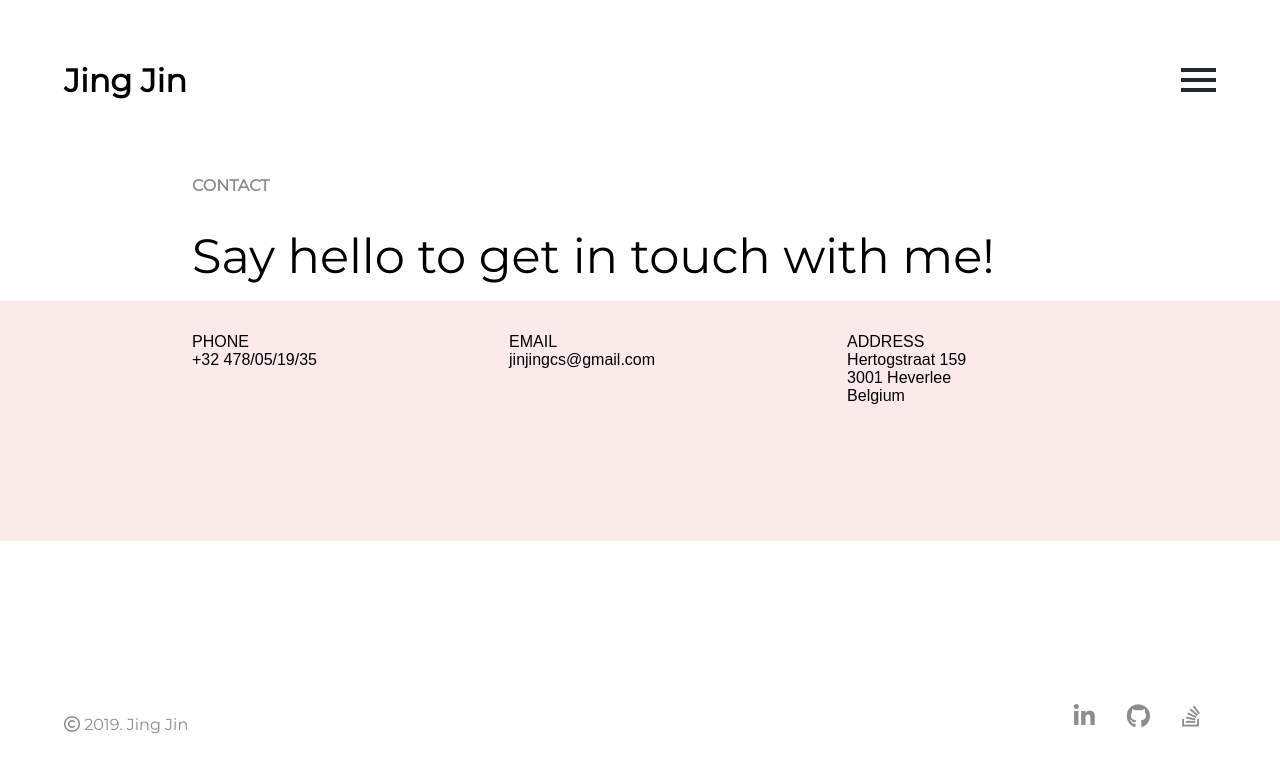
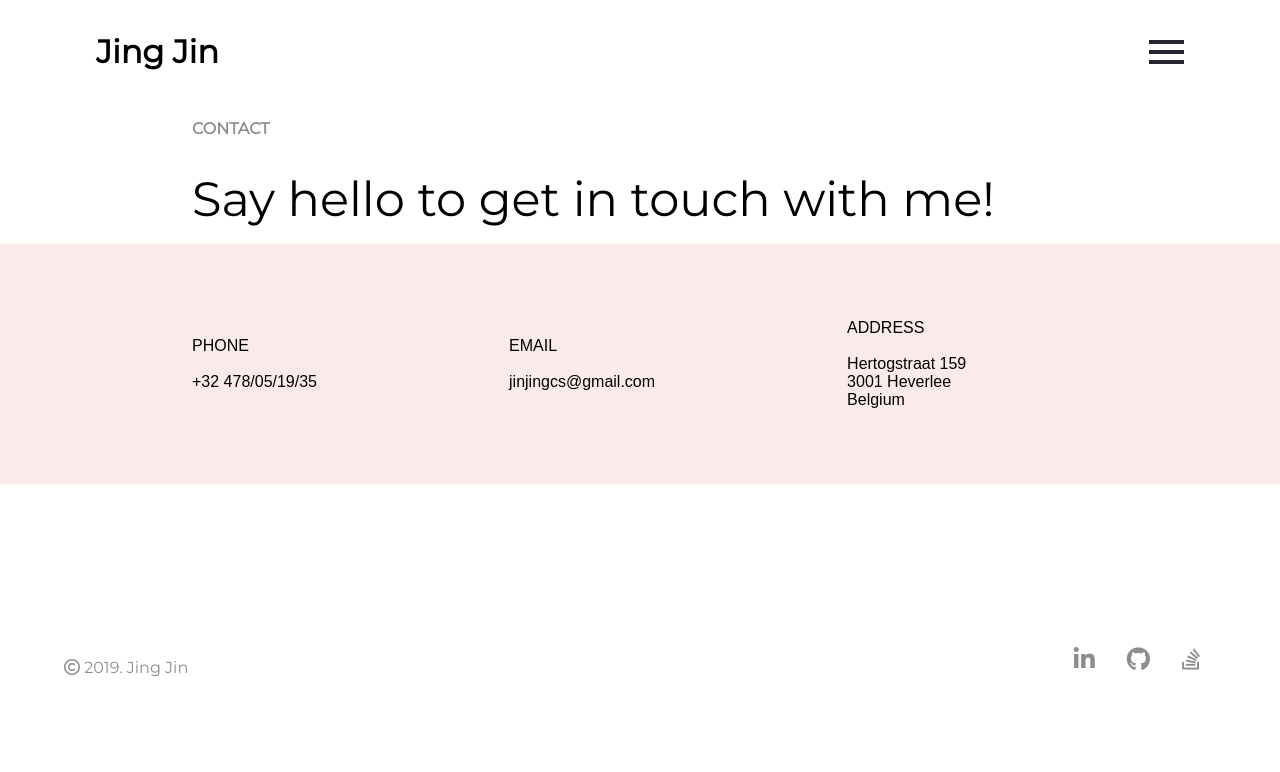
Before and after one commit to jing-chu/portfolio-and-cv, a plain HTML site: page contact.html in a window 1280 px wide. Drawn offline with Linux system fonts and the light colour scheme.

Commit message:
js on button

```diff
--- a/contact.html
+++ b/contact.html
@@ -6,18 +6,25 @@
         <meta http-equiv="X-UA-Compatible" content="ie=edge">
         <link rel="stylesheet" href="resources/css/main.css">
         <link href="https://fonts.googleapis.com/css?family=Montserrat&display=swap" rel="stylesheet">
+        <script src="resources/javascript/main.js"></script>
         <script src="https://kit.fontawesome.com/a076d05399.js"></script>
         <title>Jing-Contact</title>
     </head>
     <body>
         <!--Header-->
-        <header class="name-menu">
+        <header class="navbar">
             <p class="name">Jing Jin</p>
-                <div class="menu">
-                    <div id="menu"></div>
-                     <div id="menu"></div>
-                    <div id="menu"></div>
-                </div>
+            <div id="mySidenav" class="sidenav">
+                <a href="javascript:void(0)" class="closebtn" onclick="closeNav()">&times;</a>
+                <a href="index.html">Portfolio</a>
+                <a href="cv.html">CV</a>
+                <a href="contact.html">Contact</a>
+            </div>
+            <div class="menu" onclick="openNav()">
+                <div id="menu"></div>
+                <div id="menu"></div>
+                <div id="menu"></div>
+            </div>
         </header>
 
         <!--Between header and footer-->
--- /dev/null
+++ b/resources/javascript/main.js
@@ -0,0 +1,7 @@
+function openNav() {
+    document.getElementById("mySidenav").style.width = "25rem";
+}
+
+function closeNav() {
+    document.getElementById("mySidenav").style.width = "0";
+}
--- a/resources/sass/_contact-container.scss
+++ b/resources/sass/_contact-container.scss
@@ -25,16 +25,23 @@
     font-family: 'Ubuntu', sans-serif;
 
     .phone-info{
-        padding:2rem 6rem 3rem 12rem;
+        padding:3rem 6rem 3rem 12rem;
+        display:flex;
+        flex-direction: column;
+        justify-content: center;
 
     }
     .email-info{
-        padding:2rem 6rem;
-
+        padding:3rem 6rem;
+        display:flex;
+        flex-direction: column;
+        justify-content: center;
     }
     .address-info{
-        padding:2rem 6rem;
-
+        padding:3rem 6rem;
+        display:flex;
+        flex-direction: column;
+        justify-content: center;
     }
 
 }
--- a/resources/sass/_cv.scss
+++ b/resources/sass/_cv.scss
@@ -1,7 +1,7 @@
 
 
 .tab-left{
-    width:40vw;
+    width:300px;
     background-color: $light-pink;
     height:auto;
 }
--- a/resources/sass/_header.scss
+++ b/resources/sass/_header.scss
@@ -1,17 +1,24 @@
 .name-menu{
-    width: 90%;
+    width: 100%;
     display: flex;
-    padding:0 1rem;
+    flex-direction: column;
+    align-items: center;
+    justify-content: space-between;
+
+}
+
+.navbar{
+    width: 100%;
+    display: flex;
     flex-direction: row;
+    align-items: center;
     justify-content: space-between;
-    align-items: center;
-    margin:0 auto;
-    height: 20vh;
 }
 
 .name{
     font-size: 2rem;
     font-weight: bold;
+    padding-left: 6rem;
 }
 
 /*style off-canvas menu*/
@@ -21,3 +28,42 @@
     background-color: $github;
     margin: 6px 0;
 }
+
+.menu{
+    cursor: pointer;
+    padding-right: 6rem;
+}
+
+.sidenav {
+    height: 100%;
+    width: 0;
+    position: fixed;
+    z-index: 1;
+    top: 0;
+    right: 0;
+    background-color: $light-pink;
+    overflow-x: hidden;
+    transition: 0.3s;
+    padding-top: 6rem;
+}
+
+.sidenav a {
+    padding: 1rem 1rem 1rem 5rem;
+    text-decoration: none;
+    font-size: 2.5rem;
+    color: black;
+    display: block;
+    transition: 0.3s;
+}
+
+.sidenav a:hover {
+    color: #818181;
+}
+
+.sidenav .closebtn {
+    position: absolute;
+    top: 0;
+    right: 25px;
+    font-size: 4rem;
+    margin-left: 50px;
+}
--- a/resources/sass/_info-portfolios.scss
+++ b/resources/sass/_info-portfolios.scss
@@ -17,6 +17,7 @@
     width: 100%;
     height: auto;
     background-image: url("../background.jpg");
+    background-attachment: fixed;
     background-repeat: no-repeat;
     background-size: 100% 100%;
     margin-bottom: 2rem;
@@ -37,9 +38,7 @@
 
 .project{
     width:25vw;
-    height:50vh;
     margin: 2rem 0;
-
     position:relative;
 }
 
```
Also changed, not shown: cv.html (+11 -4 lines), index.html (+14 -8 lines), resources/css/main.css, 1 other file.
